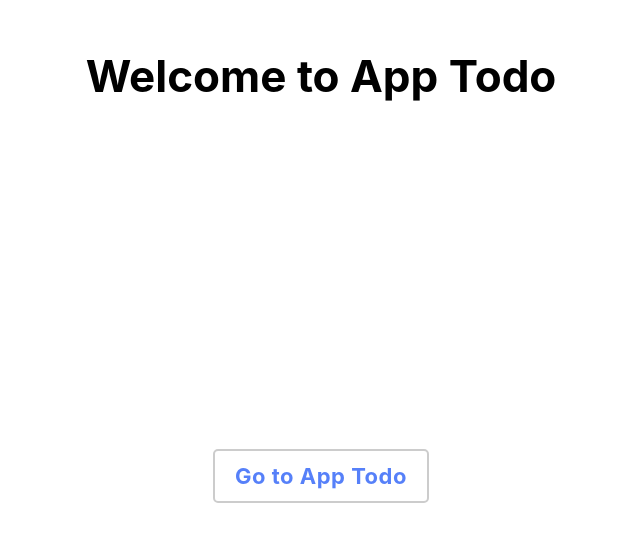
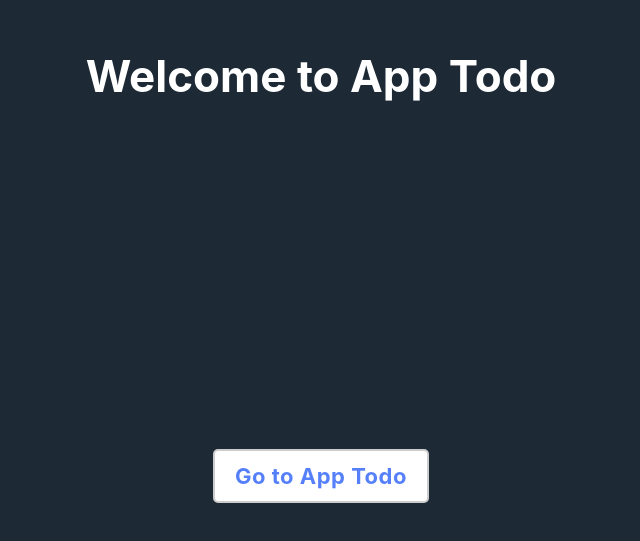
Before and after one commit to Beng321/app-todo, a React (Create React App) app: page / in a window 1280 px wide. Shown: the part 139-680 px from the top of the page, without its empty margins (319-959 px from the left). Built offline with nearby package versions, Linux system fonts and the light colour scheme.

Commit message:
all file

```diff
--- a/src/index.css
+++ b/src/index.css
@@ -144,6 +144,8 @@ code {
   font-size: 22px;
   height: 100vh;
   text-align: center;
+  background-color: #1d2a35;
+  color: #fff;
 }
 
 .todo-button {
@@ -152,13 +154,13 @@ code {
   font-weight: 700;
   letter-spacing: 0.5px;
   line-height: 30px;
-  text-decoration: none; /* Loại bỏ gạch chân mặc định của thẻ <a> */
-  padding: 10px 20px; /* Thêm padding để button trông đẹp hơn */
+  text-decoration: none;
+  padding: 10px 20px;
   border: 2px solid #ccc;
   border-radius: 5px; /* Bo góc */
-  background-color: transparent;
+  background-color: white;
   cursor: pointer;
-  transition: background-color 0.3s ease, color 0.3s ease; /* Hiệu ứng hover mượt mà */
+  transition: background-color 0.3s ease, color 0.3s ease;
 }
 
 .todo-button:hover {
```
